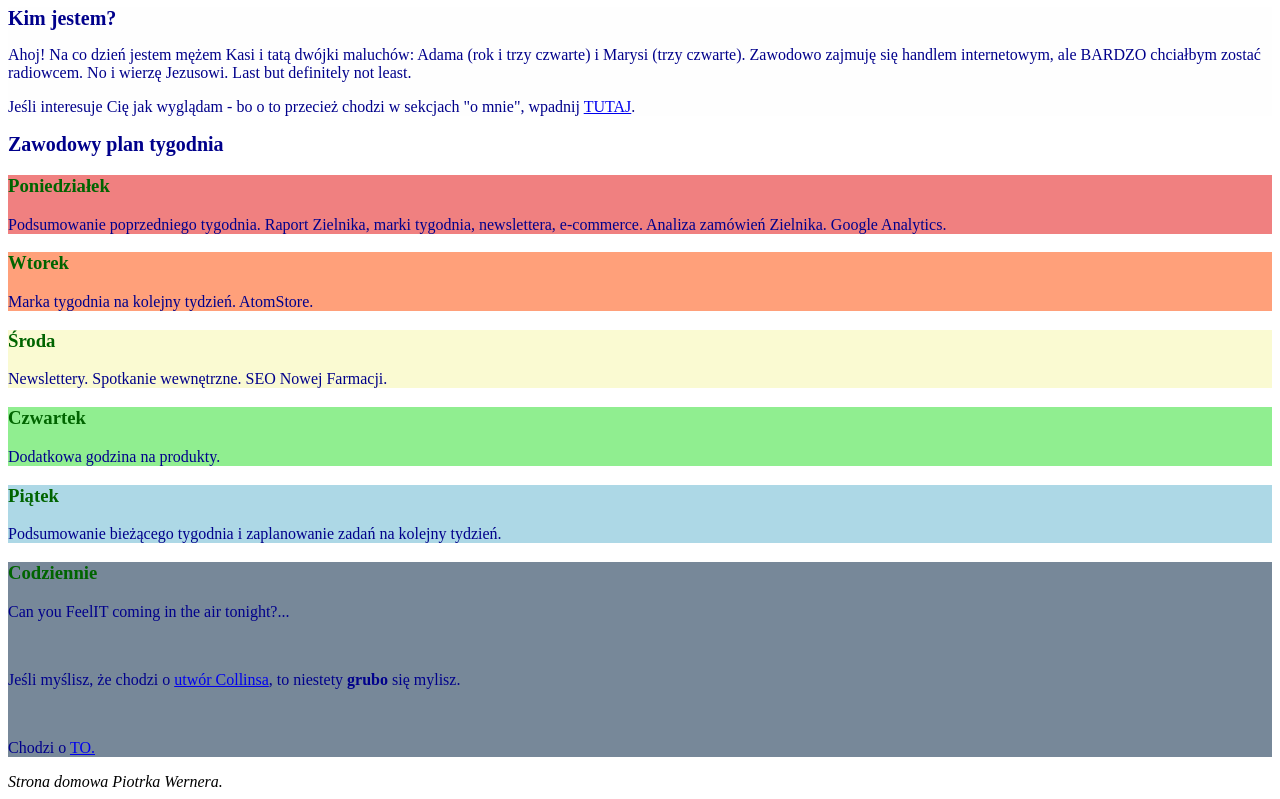
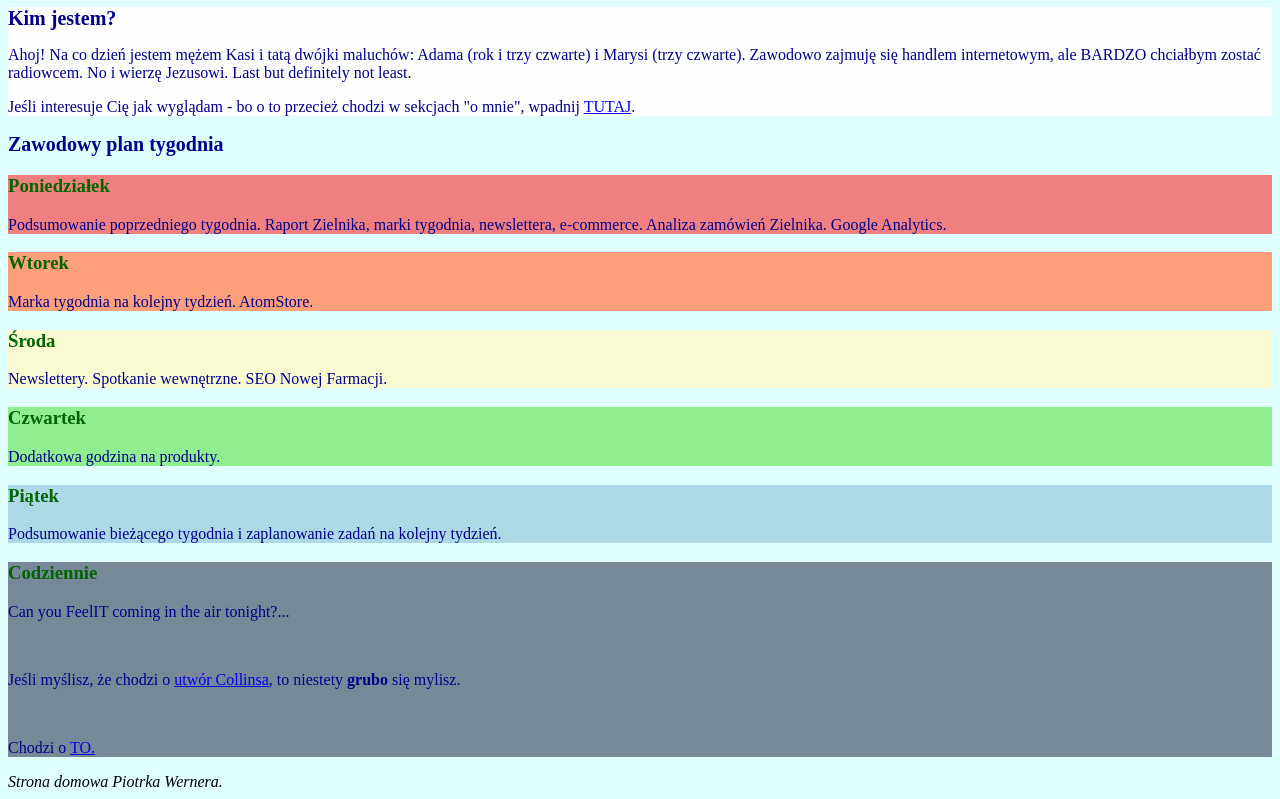
Before and after one commit to piotrwerner/homepage, a plain HTML site: page index.html in a window 1280 px wide. Shown: the part 99-898 px from the top of the page. Drawn offline with Linux system fonts and the light colour scheme.

Commit message:
feat: new background

```diff
--- a/style.css
+++ b/style.css
@@ -1,3 +1,7 @@
+body {
+    background: lightcyan;
+}
+
 .header {
     color: #1460AA;
 }
```
